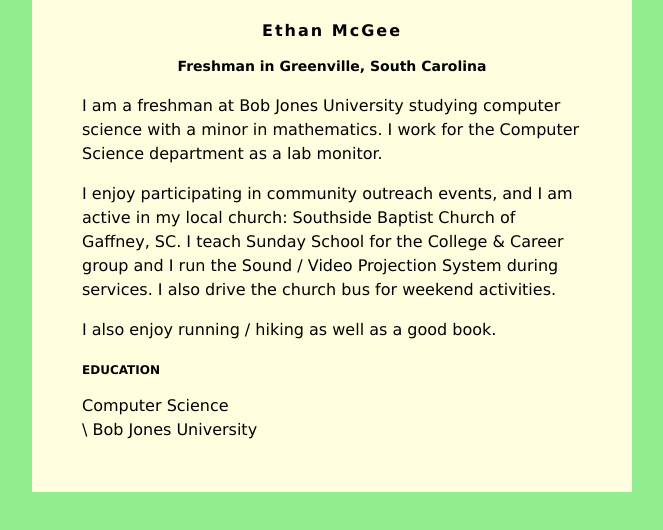
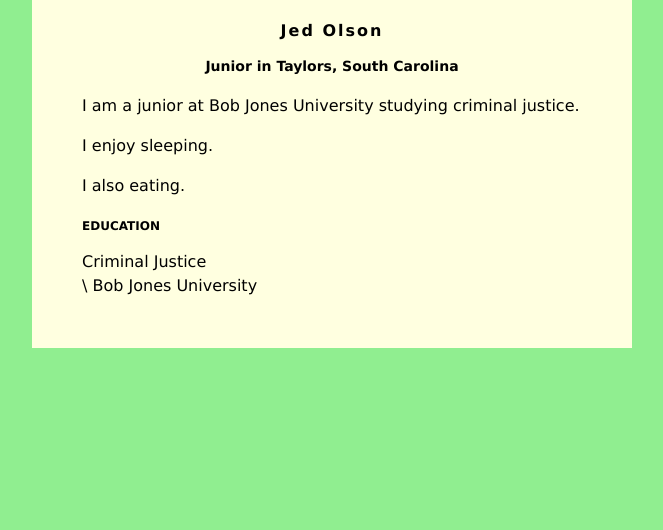
Before and after one commit to 593809/593809.github.io, a plain HTML site: page index.html in a window 1280 px wide. Shown: the whole page, without its empty margins (308-971 px from the left). Drawn offline with Linux system fonts and the light colour scheme.

Commit message:
Update index.html

```diff
--- a/index.html
+++ b/index.html
@@ -29,17 +29,17 @@
     </head>
   <body>
     <div id="content">
-      <h1>Ethan McGee</h1>
-      <h2>Freshman in Greenville, South Carolina</h2>
-      <p>I am a freshman at Bob Jones University studying computer science with a minor in mathematics. I work for the Computer Science department as a lab monitor.</p>
+      <h1>Jed Olson</h1>
+      <h2>Junior in Taylors, South Carolina</h2>
+      <p>I am a junior at Bob Jones University studying criminal justice.</p>
       <p>
-        I enjoy participating in community outreach events, and I am active in my local church: Southside Baptist Church of Gaffney, SC. I teach Sunday School for the College &amp; Career group and I run the Sound / Video Projection System during services. I also drive the church bus for weekend activities.
+        I enjoy sleeping.
         </p>
      <p>
-       I also enjoy running / hiking as well as a good book.
+       I also eating.
        </p>
       <h3>EDUCATION</h3>
-      Computer Science<br />\
+      Criminal Justice<br />\
       Bob Jones University
       </div>
 
```
